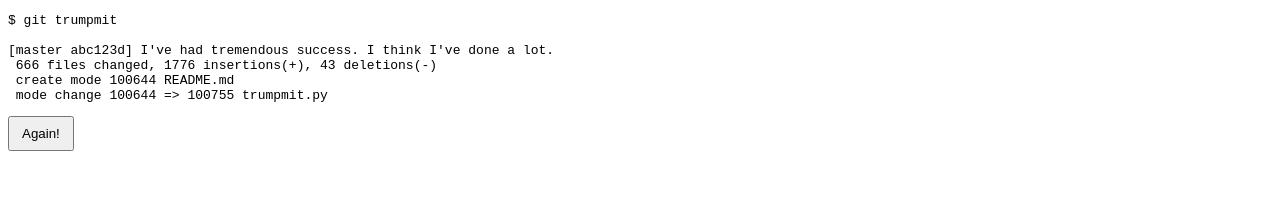
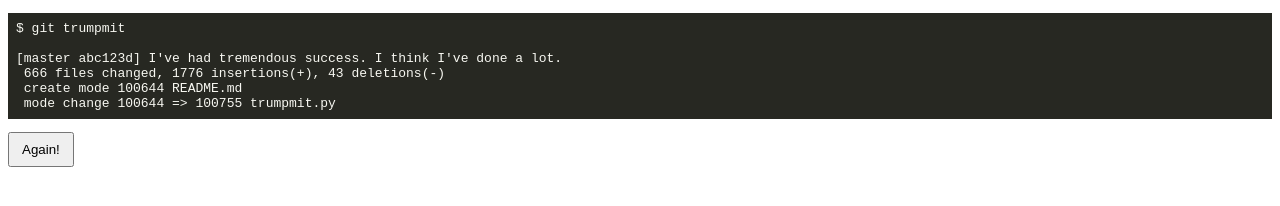
Before and after one commit to thewarpaint/trumpmit, a plain HTML site: page index.html in a window 1280 px wide. Drawn offline with Linux system fonts and the light colour scheme.

Commit message:
Add Monokai colours to console

```diff
--- a/index.html
+++ b/index.html
@@ -44,7 +44,7 @@
   </script>
 </head>
 <body>
-  <pre id="console"></pre>
+  <pre id="console" style="background: #272822; color: #f8f8f2; padding: .5rem;"></pre>
 
   <button type="button" onclick="renderRandomMessage();" style="padding: .5rem .75rem;">Again!</button>
 </body>
```
